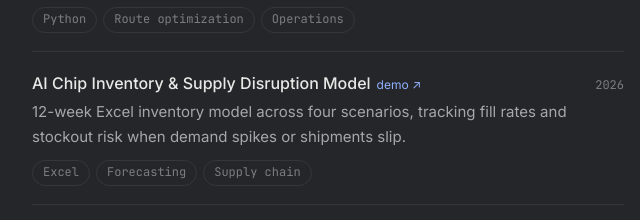
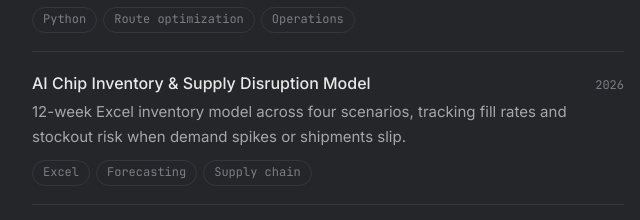
Before and after one commit to 6nico/6nico.github.io, a plain HTML site: page index.html in a window 1280 px wide. Shown: the part 798-1018 px from the top of the page, 312-952 px from the left. Drawn offline with Linux system fonts and the light colour scheme.

Commit message:
Update index.html

```diff
--- a/index.html
+++ b/index.html
@@ -26,7 +26,7 @@
       <p>A macOS app that shows running apps, CPU, memory, and background processes, lets you manage them, and measures performance before and after.</p><div class="tags"><span>macOS app</span><span>Performance</span><span>Product design</span></div></li>
     <li><div class="row"><h3>Retail Reshop Routing &amp; Labor Efficiency Tool</h3><span class="meta">2026</span></div>
       <p>Python optimizer that plans the shortest route for returning items to the shelf, then estimates walking distance, time, and labor saved.</p><div class="tags"><span>Python</span><span>Route optimization</span><span>Operations</span></div></li>
-    <li><div class="row"><h3><a href="projects/semiconductor-supply-chain/">AI Chip Inventory &amp; Supply Disruption Model</a><span class="live">demo ↗</span></h3><span class="meta">2026</span></div>
+    <li><div class="row"><h3>AI Chip Inventory &amp; Supply Disruption Model</h3><span class="meta">2026</span></div>
       <p>12-week Excel inventory model across four scenarios, tracking fill rates and stockout risk when demand spikes or shipments slip.</p><div class="tags"><span>Excel</span><span>Forecasting</span><span>Supply chain</span></div></li>
     <li><div class="row"><h3>Target Q3 2026 Operating Margin Analysis</h3><span class="meta">2026</span></div>
       <p>Excel analysis of Target's revenue and operating margins from public filings, adjusting for tariff refunds.</p><div class="tags"><span>Excel</span><span>Financial analysis</span><span>Retail</span></div></li>
```
